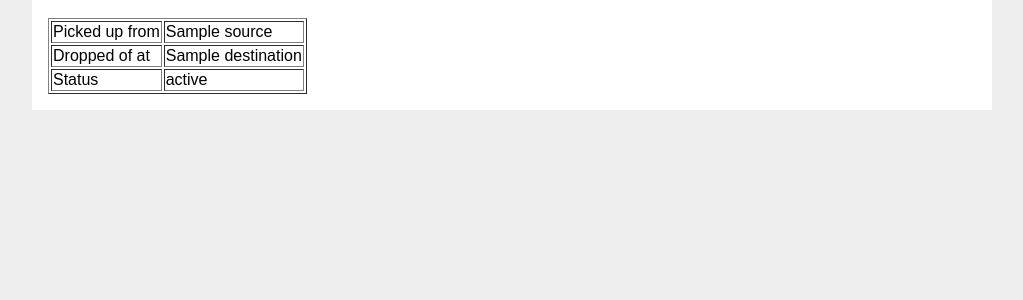
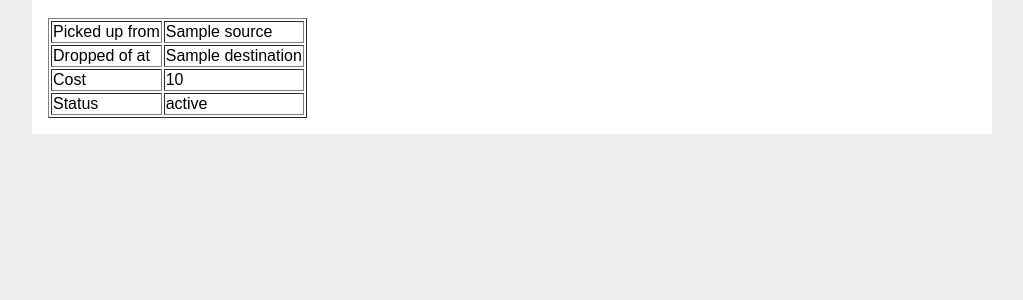
Before and after one commit to melvir86/ase, a Flask app: template flaskr/templates/booking/list.html in a window 1280 px wide. Shown: the part 159-459 px from the top of the page, without its empty margins (128-1151 px from the left). Run offline with Flask 3, Linux system fonts and the light colour scheme; the template is opened without the code that fills it: most values are stand-ins (such as "Sample title", 1, 10 or a date in 2020).

Commit message:
Updated sample data for Car and Bookings

```diff
--- a/flaskr/templates/booking/list.html
+++ b/flaskr/templates/booking/list.html
@@ -23,6 +23,10 @@
           <td>{{ booking['destination'] }}</td>
         </tr>
         <tr>
+          <td>Cost</td>
+          <td>{{ booking['cost'] }}</td>
+        </tr>
+        <tr>
           <td>Status</td>
           <td>{{ booking['status'] }}</td>
         </tr>
```
Also changed, not shown: flaskr/schema.sql (+10 -3 lines), instance/flaskr.sqlite.
